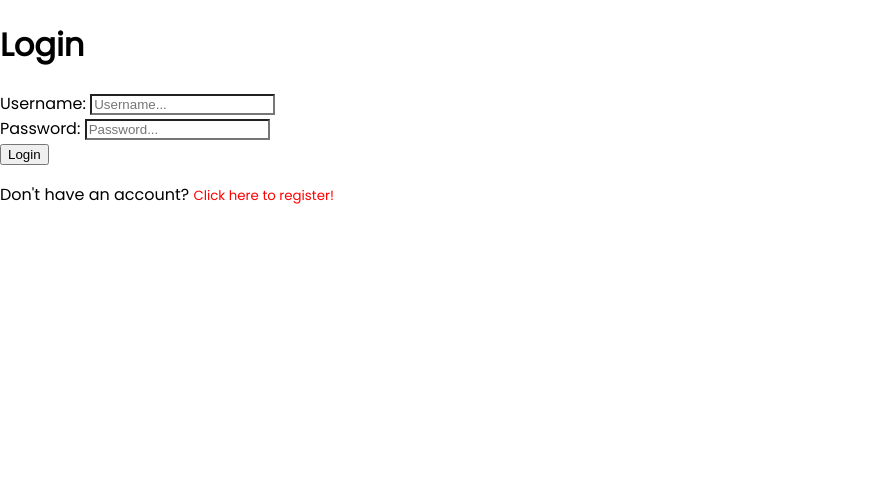
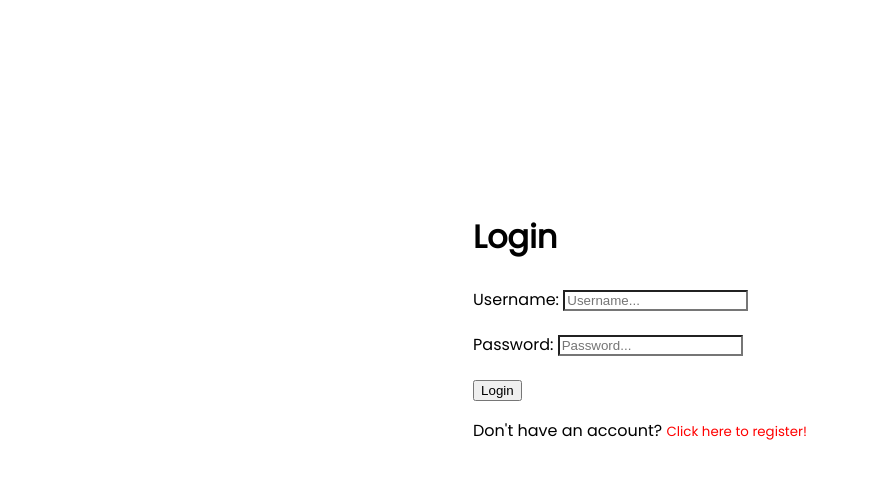
Before and after one commit to Lnola/StepByStep, a Svelte app in the folder client/: page /auth in a window 1280 px wide. Shown: the top 478 px of the page, without its empty margins (0-869 px from the left). Built offline with nearby package versions, Linux system fonts and the light colour scheme; what http-status-codes would draw is missing.

Commit message:
Position auth form

```diff
--- a/client/src/components/auth/AuthForm.svelte
+++ b/client/src/components/auth/AuthForm.svelte
@@ -12,10 +12,14 @@
   export let actionlabel;
 </script>
 
+<section>
+  <div class="wrapper">
     <h1>{headerLabel}</h1>
     <form on:submit|preventDefault={() => dispatch('submit')}>
       {#each Object.entries(inputs) as [_, { value, type, valid, label, validators }]}
+        <div class="input">
           <StepInput bind:value on:valid={({ detail }) => (valid = detail.valid)} {label} {validators} {type} />
+        </div>
       {/each}
 
       <StepButton type="submit">{buttonLabel}</StepButton>
@@ -24,3 +28,29 @@
         <StepButton on:click={() => dispatch('swap')} inline>{actionlabel}</StepButton>
       </p>
     </form>
+  </div>
+</section>
+
+<style>
+  section {
+    height: 100vh;
+    display: flex;
+    flex-wrap: wrap;
+    flex-direction: column;
+    align-items: center;
+    justify-content: center;
+  }
+
+  .wrapper {
+    padding-bottom: 10%;
+  }
+
+  h1 {
+    margin-top: 0;
+    font-size: 2rem;
+  }
+
+  .input {
+    margin-bottom: 20px;
+  }
+</style>
```
Lines whose indentation alone changed are shown as unchanged.
